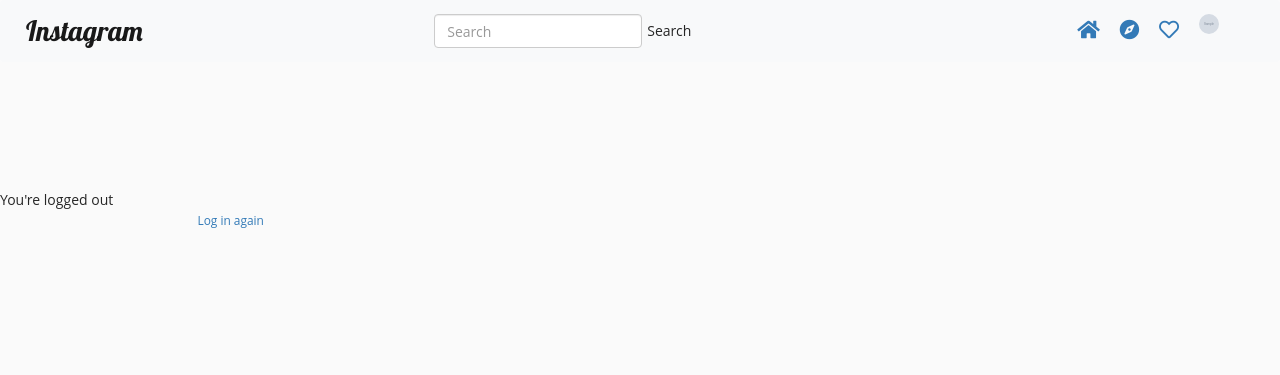
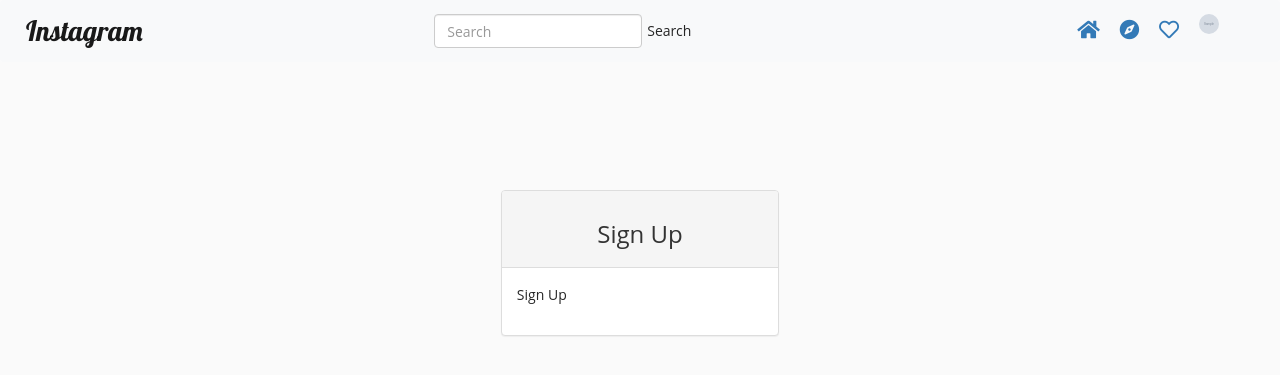
Before and after one commit to abdirahman-ahmednoor/instagram-, a Django app: template clone/templates/django_registration/registration_form.html in a window 1280 px wide. Shown: the top 375 px of the page. Run offline with Django 3.2, Linux system fonts and the light colour scheme; the template is opened without the code that fills it: most values are stand-ins (such as "Sample title", 1, 10 or a date in 2020); grey boxes marked "Sample" are stand-in pictures; some libraries are stand-ins or nearby versions; some web fonts are replaced.

Commit message:
updated the registration form file

```diff
--- a/clone/templates/django_registration/registration_complete.html
+++ b/clone/templates/django_registration/registration_complete.html
@@ -14,7 +14,7 @@
     <h> You're logged out </h>
     <div class="container">
         <small class="text-muted">
-            <a href="{% url 'login' %}" class="ml-2"> Log in again </a>
+            <a href="{% url 'login' %}" class="ml-2"> Login Again </a>
         </small>
     </div>
     {% endblock %}
--- a/clone/templates/django_registration/registration_form.html
+++ b/clone/templates/django_registration/registration_form.html
@@ -1,23 +1,41 @@
-{%extends 'base.html' %}
-<!DOCTYPE html>
-<html lang="en">
+{%extends "base.html"%}
+{% load bootstrap4 %}
 
-<head>
-    <meta charset="UTF-8">
-    <meta name="viewport" content="width=device-width, initial-scale=1.0">
-    <title>Document</title>
-</head>
+{% block content %}
+<div class="container">
+  <div class="row">
+    <!-- Empty div -->
+    <div class="col-md-4"></div>
+    <div class="col-md-4">
+      {% if form.errors %}
+        <p> Some Information Might be Incorrect </p>
+      {% endif %}
+      <div class="panel panel-default">
 
-<body>
-    {% block content %}
-    {{block.super}}
-    <h> You're logged out </h>
-    <div class="container">
-        <small class="text-muted">
-            <a href="{% url 'login' %}" class="ml-2"> Log in again </a>
-        </small>
+        <div class="panel-heading">
+          <h3 class="text-center">Sign Up</h3>
+        </div>
+        <div class="panel-body">
+
+          <form  action="/accounts/register/" method="post">
+            {% csrf_token %}
+            {% bootstrap_form form %}
+            <div class="form-group">
+              <input type="submit" class="btn btn-primary btn-sm" value="Sign Up">
+            </div>
+
+            <input type="hidden" name="next" value="{{next}}">
+
+          </form>
+
+        </div>
+
+      </div>
+
     </div>
-    {% endblock %}
-</body>
+    <!-- empty div -->
+    <div class="col-md-4"></div>
+  </div>
+</div>
 
-</html>
+{% endblock %}
```
